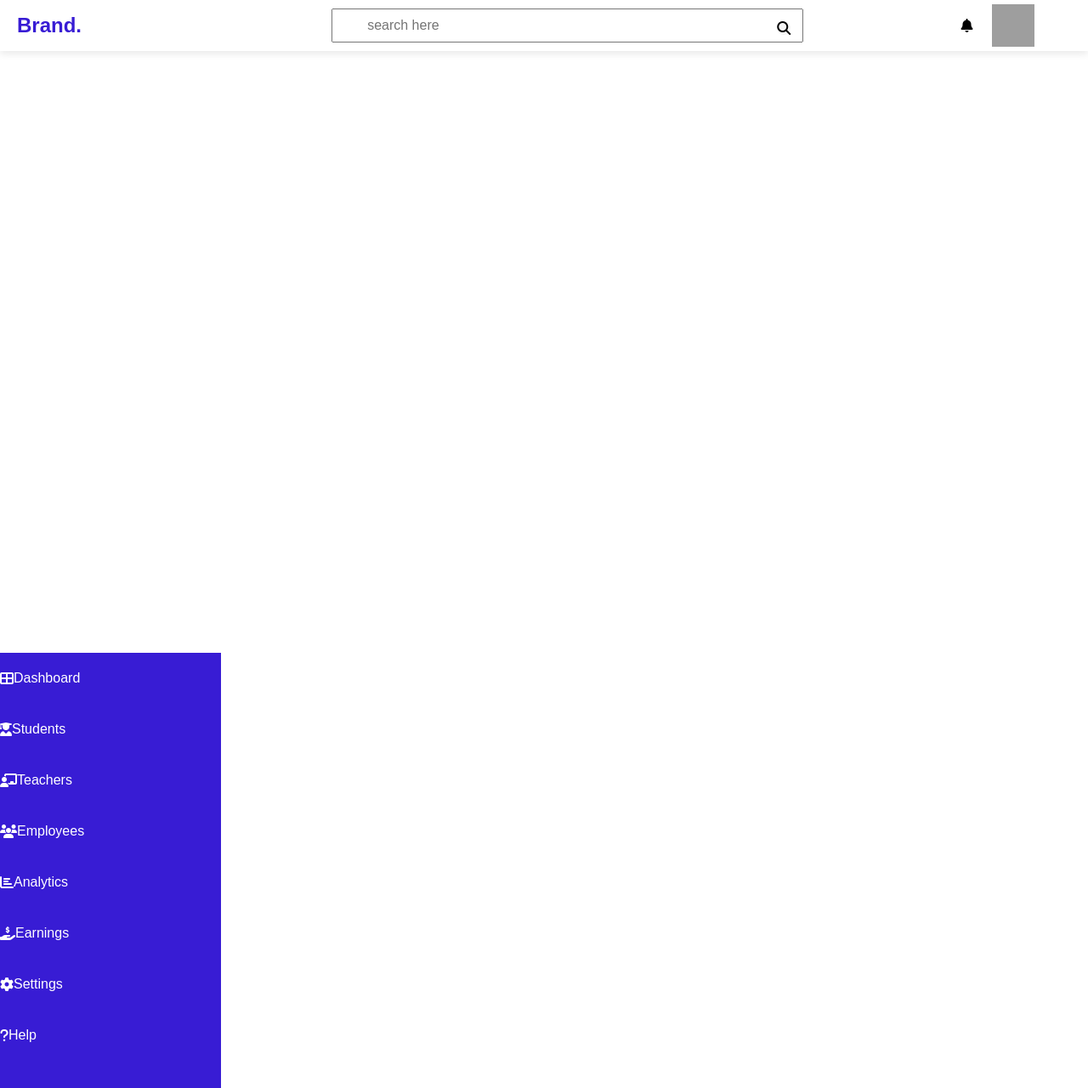
After one commit to Prabhsimran04/Event-management-system, a Django app: page /dashboard in a window 1280 px wide. The commit adds this page. Shown: the whole page at 85% size. Run offline with Django 5.2, Linux system fonts and the light colour scheme; grey boxes are pictures that could not be loaded.

Commit message:
refactor:dashboard problem

```diff
--- a/event_management/attendee/static/attendee/css/style.css
+++ b/event_management/attendee/static/attendee/css/style.css
@@ -147,7 +147,7 @@ h6 {
 #header {
   height: 90px;
   padding: 25px 0;
-  position: fixed;
+  /* position: fixed; */
   left: 0;
   top: 0;
   right: 0;
--- /dev/null
+++ b/event_management/attendee/static/attendee/dashboard.css
@@ -0,0 +1,90 @@
+*{
+    padding: 0;
+    margin: 0;
+    box-sizing: border-box;
+    font-family: 'poppins',sans-serif;
+}
+
+.topbar{
+    position: fixed;
+    background: #fff;
+    box-shadow: 0 4px 8px 0 rgba(0, 0, 0, 0.08);
+    width: 100%;
+    height: 60px;
+    padding: 0 20px;
+    display: grid;
+    grid-template-columns: 2fr 10fr 0.4fr 1fr;
+    align-items: center;
+    z-index: 1;
+}
+
+.logo h2{
+    color: #381cd4;
+}
+
+.search{
+    position: relative;
+    width: 60%;
+    justify-self: center;
+}
+
+.search input{
+    width: 100%;
+    height: 40px;
+    padding: 0 40px;
+    font-size: 16px;
+}
+
+.search i{
+    position: absolute;
+    right: 15px;
+    top: 15px;
+    cursor: pointer;
+    outline: none;
+    border: none;
+    border-radius: 10px;
+    background: #f5f5f5;
+}
+
+.user{
+    position: relative;
+    width: 50px;
+    height: 50px;
+}
+
+.user img{
+    position: absolute;
+    top: 0;
+    left: 0;
+    height: 100%;
+    width: 100%;
+    object-fit: cover;
+}
+
+/* sidebar start */
+.sidebar{
+    position: fixed;
+    top: 60%;
+    width: 260px;
+    height: calc(100% - 60px);
+    background: #381cd4;
+    overflow: hidden;
+}
+
+.sidebar ul{
+    top: 20px;
+}
+
+.sidebar ul li{
+    width: 100%;
+    list-style: none;
+}
+
+.sidebar ul li a{
+    width: 100%;
+    text-decoration: none;
+    color: #fff;
+    height: 60px;
+    display: flex;
+    align-items: center;
+}
--- a/event_management/attendee/static/attendee/register.js
+++ b/event_management/attendee/static/attendee/register.js
@@ -70,7 +70,7 @@ document.addEventListener('DOMContentLoaded', function() {
         .then(data => {
             if (data.success) {
                 alert('Login successful!');
-                window.location.replace('/register');
+                window.location.replace('/dashboard');
                 // Optionally redirect to another page
             } else {
                 alert('Login failed: ' + data.message);
--- /dev/null
+++ b/event_management/attendee/templates/dashboard.html
@@ -0,0 +1,89 @@
+<!DOCTYPE html>
+{% load static %}
+<html lang="en">
+<head>
+    <meta charset="UTF-8">
+    <meta name="viewport" content="width=device-width, initial-scale=1.0">
+    <title>Dashboard</title>
+    <link rel="stylesheet" href="https://cdnjs.cloudflare.com/ajax/libs/font-awesome/6.7.2/css/all.min.css" integrity="sha512-Evv84Mr4kqVGRNSgIGL/F/aIDqQb7xQ2vcrdIwxfjThSH8CSR7PBEakCr51Ck+w+/U6swU2Im1vVX0SVk9ABhg==" crossorigin="anonymous" referrerpolicy="no-referrer" />
+    <link rel="stylesheet" href="{% static 'attendee\dashboard.css' %}">
+</head>
+<body>
+     <div class="container">
+        <div class="topbar">
+            <div class="logo">
+                <h2>Brand.</h2>
+            </div>
+            <div class="search">
+                <input type="text" id="search" placeholder="search here">
+                <label for="search"> <i class="fas fa-search"></i></label>
+            </div>
+            <i class="fas fa-bell"></i>
+            <div class="user">
+                <img src="https://img.freepik.com/free-vector/blue-circle-with-white-user_78370-4707.jpg?t=st=1741252154~exp=1741255754~hmac=470da8d9379ed74e0f5807ed80cca7a203983fdcf9ae95b5a4ddedd01e560d91&w=740" alt="">
+            </div>
+        </div>
+        <div class="sidebar">
+            <ul>
+                <li>
+                    <a href="#">
+                        <i class="fas fa-th-large"></i>
+                        <div>Dashboard</div>
+                    </a>
+                </li>
+
+                <li>
+                    <a href="#">
+                        <i class="fas fa-user-graduate"></i>
+                        <div>Students</div>
+                    </a>
+                </li>
+
+                <li>
+                    <a href="#">
+                        <i class="fas fa-chalkboard-teacher"></i>
+                        <div>Teachers</div>
+                    </a>
+                </li>
+
+                <li>
+                    <a href="#">
+                        <i class="fas fa-users"></i>
+                        <div>Employees</div>
+                    </a>
+                </li>
+
+                <li>
+                    <a href="#">
+                        <i class="fas fa-chart-bar"></i>
+                        <div>Analytics</div>
+                    </a>
+                </li>
+
+                <li>
+                    <a href="#">
+                        <i class="fas fa-hand-holding-usd"></i>
+                        <div>Earnings</div>
+                    </a>
+                </li>
+
+                <li>
+                    <a href="#">
+                        <i class="fas fa-cog"></i>
+                        <div>Settings</div>
+                    </a>
+                </li>
+
+                <li>
+                    <a href="#">
+                        <i class="fas fa-question"></i>
+                        <div>Help</div>
+                    </a>
+                </li>
+            </ul>
+        </div>
+        <div class="main"></div>
+     </div>
+    <script src="{% static 'attendee/js/main.js'%}"></script>
+</body>
+</html>
--- a/event_management/attendee/templates/landingPage.html
+++ b/event_management/attendee/templates/landingPage.html
@@ -34,6 +34,7 @@
             <a href="register">Register</a>
             <a href="event">Event</a>
             <a href="hostevent">HostEvent</a>
+            <a href="dashboard">Dashboard</a>
         </nav>
         <div class="fas fa-bars" id="MenuBtn"></div>
     </div>
--- a/event_management/attendee/urls.py
+++ b/event_management/attendee/urls.py
@@ -9,4 +9,5 @@ urlpatterns = [
     path("event", views.eventPage),
     path("eventdetail/<str:event_id>", views.eventdetailPage, name="event_detail"),
     path("hostevent", views.hosteventPage),
+    path("dashboard", views.dashboardPage),
 ]
--- a/event_management/attendee/views.py
+++ b/event_management/attendee/views.py
@@ -22,6 +22,9 @@ def eventdetailPage(request, event_id):
 
 def hosteventPage(request):
     return render(request, 'hostevent.html')
+
+def dashboardPage(request):
+    return render(request, 'dashboard.html')
 
 
 
```
Also changed, not shown: event_management/attendee/static/attendee/hostevent.css (+17 -4 lines), event_management/attendee/static/attendee/hostevent.js (+118 -0 lines), event_management/attendee/templates/hostevent.html (+31 -19 lines), event_management/attendee/static/attendee/dashboard.js (added), event_management/db.sqlite3.
